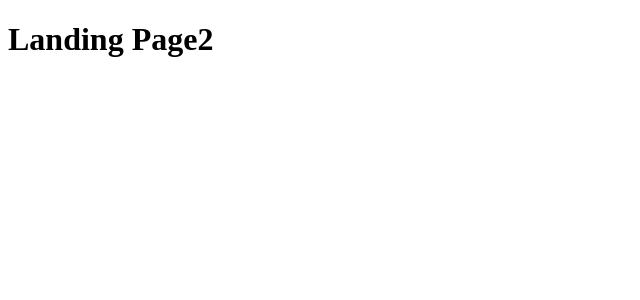
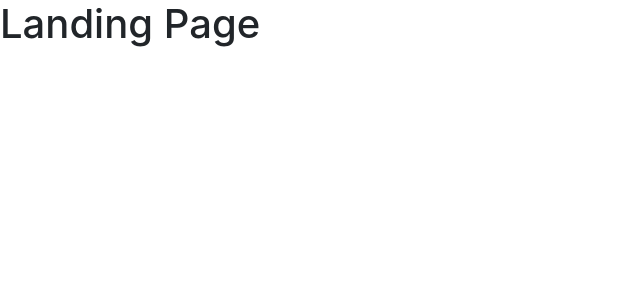
Before and after one commit to Icohen007/tixmaster, a Next.js app in the folder client/: page / in a window 1280 px wide. Shown: the top 300 px of the page, without its empty margins (0-640 px from the left). Built offline with nearby package versions, Linux system fonts and the light colour scheme.

Commit message:
install boostrap and add _app.js

```diff
--- a/client/package.json
+++ b/client/package.json
@@ -10,6 +10,7 @@
   "author": "",
   "license": "ISC",
   "dependencies": {
+    "bootstrap": "^4.5.0",
     "next": "^9.4.4",
     "react": "^16.13.1",
     "react-dom": "^16.13.1"
--- /dev/null
+++ b/client/pages/_app.js
@@ -0,0 +1,5 @@
+import 'bootstrap/dist/css/bootstrap.css';
+
+export default ({ Component, pageProps }) => {
+  return <Component {...pageProps} />;
+};
--- a/client/pages/index.js
+++ b/client/pages/index.js
@@ -1,3 +1,3 @@
 export default () => {
-    return <h1>Landing Page2</h1>;
+    return <h1>Landing Page</h1>;
 };
```
Also changed, not shown: 1 other file (tests, documents, lock files or other folders).
